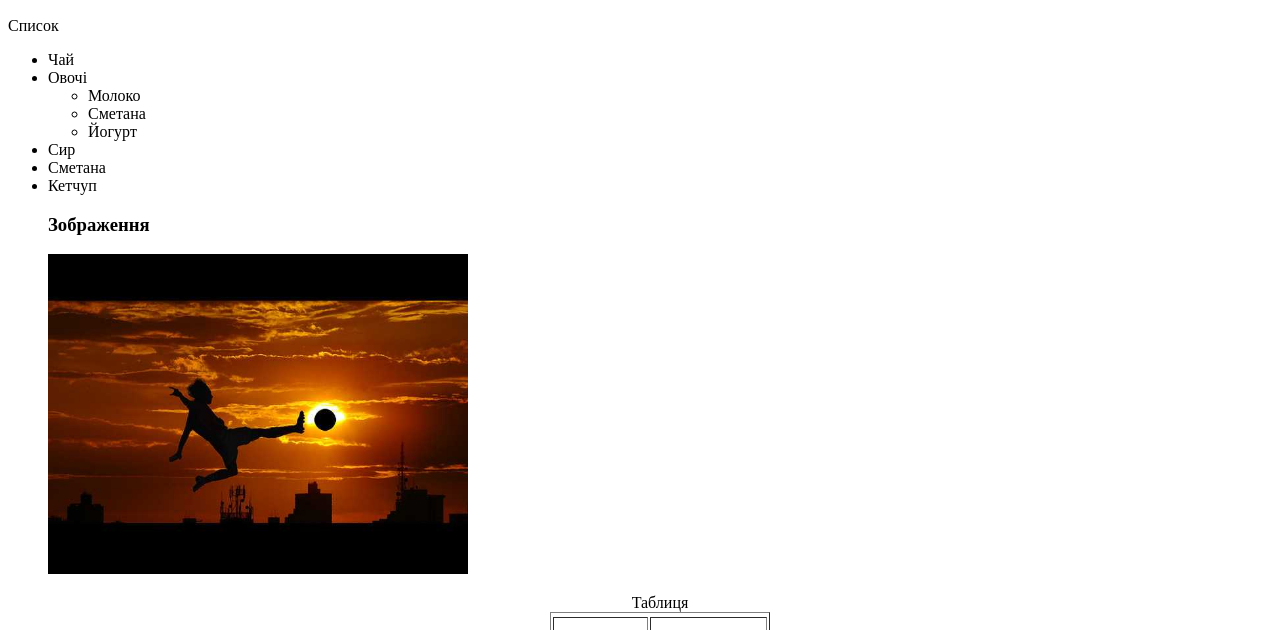
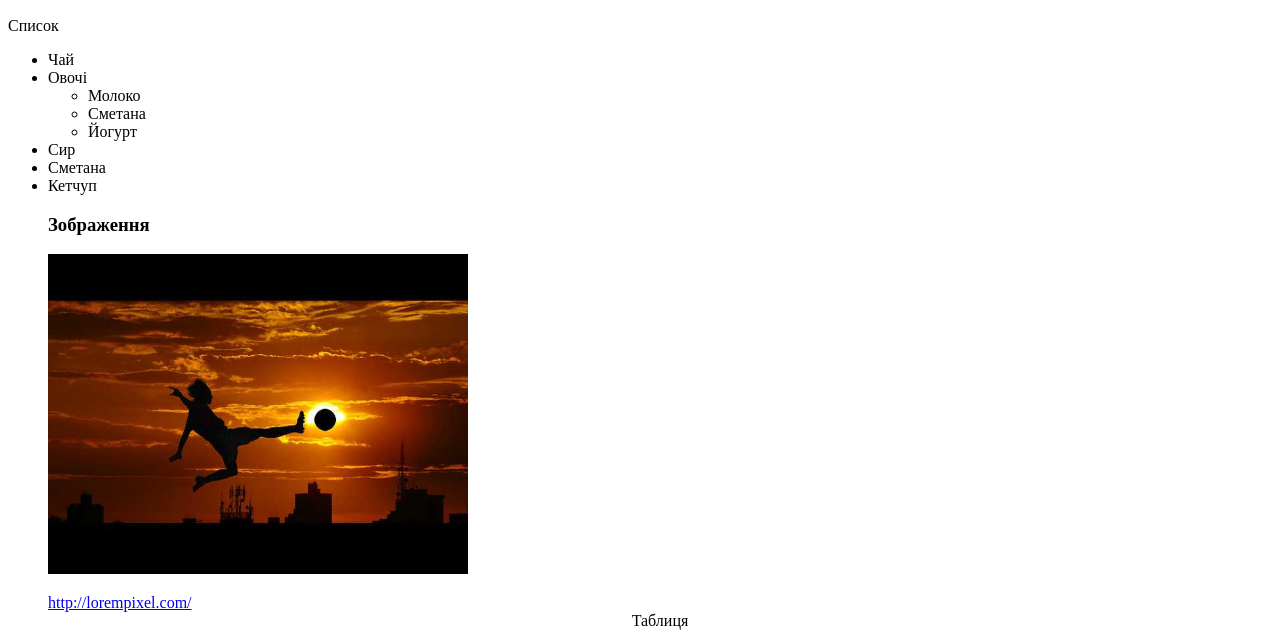
Before and after one commit to nazarskilskiy/nazarskilskiy8.github.io, a plain HTML site: page index.html in a window 1280 px wide. Shown: the part 137-767 px from the top of the page. Drawn offline with Linux system fonts and the light colour scheme.

Commit message:
Update index.html

```diff
--- a/index.html
+++ b/index.html
@@ -51,5 +51,9 @@
                     <h3>Зображення</h3>
   <p><img src="images/sports-q-c-640-480-6.jpg" width="420" height="320">
        </div>
+
+         <div>
+                   <a href=http://lorempixel.com/>http://lorempixel.com/</a>
+  </div>
    </body>
  </head>
```
